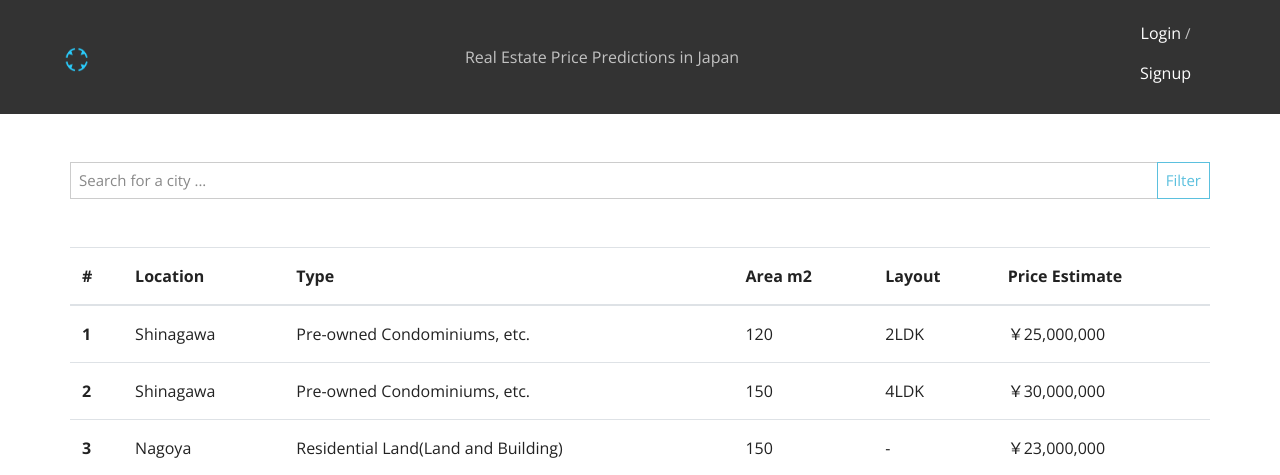
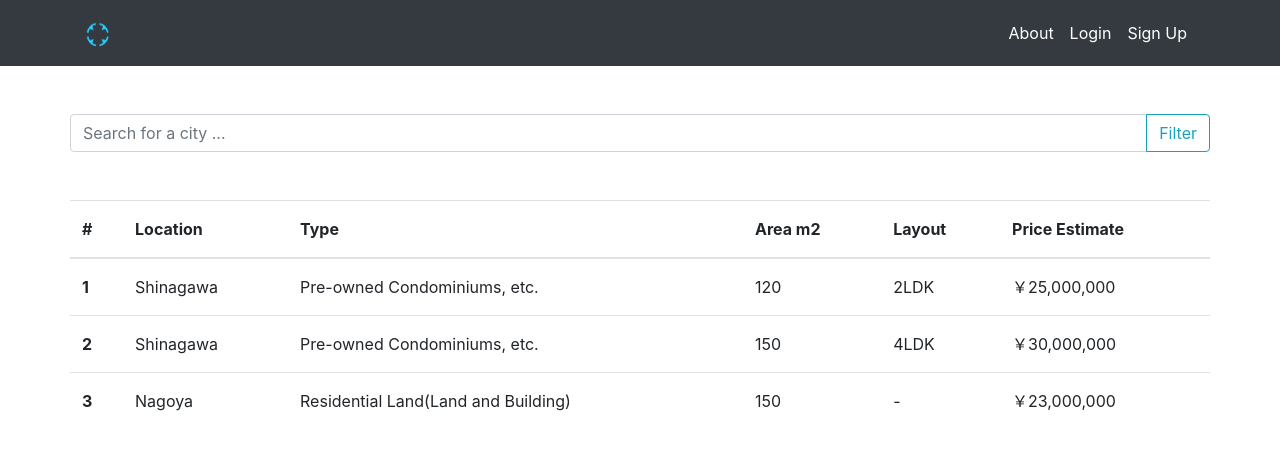
Before and after one commit to ryikeda/yosoku, a Flask app: page / in a window 1280 px wide. Shown: the top 475 px of the page. Run offline with Flask 2, Linux system fonts and the light colour scheme; some libraries are stand-ins or nearby versions.

Commit message:
updated nav bar

```diff
--- a/templates/base.html
+++ b/templates/base.html
@@ -4,28 +4,46 @@
 <head>
   <meta charset="UTF-8">
   <meta name="viewport" content="width=device-width, initial-scale=1.0">
-  <link rel="stylesheet" href="https://bootswatch.com/4/yeti/bootstrap.css">
+  <link rel="stylesheet" href="https://stackpath.bootstrapcdn.com/bootstrap/4.5.0/css/bootstrap.min.css">
+
   <link rel="stylesheet" href="/static/css/style.css">
   <script src="https://kit.fontawesome.com/97a0c30ba9.js" crossorigin="anonymous"></script>
   <title>Yosoku {% block title%}{% endblock%}</title>
 
 </head>
 
-<nav class="navbar navbar-dark bg-dark">
-  <a class="navbar-brand mx-5" href="#">
-    <img src="/static/img/icon_static.png" width="25" height="25" class="d-inline-block align-center" alt="">
-  </a>
-  <span class="navbar-text mx-5">
-    Real Estate Price Predictions in Japan
-  </span>
-  <span class="navbar-text mx-5 btn">
-    <a href="#">Login</a> /
-    <a id="signup-btn" class="nav-link" data-toggle="modal" data-target="#signupModal">
-      Signup
-    </a>
-  </span>
+
+<nav class="navbar navbar-expand-md navbar-dark bg-dark">
+  <div class="container">
+    <a class="navbar-brand" href="#"><img src="/static/img/icon_static.png" width="25" height="25"
+        class="d-inline-block align-center" alt=""></a>
+    <button class="navbar-toggler" type="button" data-toggle="collapse" data-target="#navbarNavDropdown"
+      aria-controls="navbarNavDropdown" aria-expanded="false" aria-label="Toggle navigation">
+      <span class="navbar-toggler-icon"></span>
+    </button>
+    <div class="collapse navbar-collapse" id="navbarNavDropdown">
+      <ul class="navbar-nav ml-auto">
+        <li class="nav-item"></li>
+        <a id="nav-about" class="nav-link text-white">About</a>
+        </li>
+        <li class="nav-item">
+          <a id="nav-login" class="nav-link text-white" data-toggle="modal" data-target="#login-modal">
+            Login</a>
+        </li>
+        <li class="nav-item">
+          <a id="nav-signup" class="nav-link text-white" data-toggle="modal" data-target="#signup-modal">
+            Sign Up</a>
+        </li>
+        <li class="nav-item">
+          <a id="nav-logout" class="nav-link hide" data-toggle="modal" data-target="#logout-modal">
+            (logout)</a>
+        </li>
+      </ul>
+    </div>
   </div>
 </nav>
+
+
 
 <body>
   {% block content%}
@@ -41,7 +59,7 @@
     integrity="sha384-JZR6Spejh4U02d8jOt6vLEHfe/JQGiRRSQQxSfFWpi1MquVdAyjUar5+76PVCmYl"
     crossorigin="anonymous"></script>
   <script src="https://unpkg.com/axios/dist/axios.min.js"></script>
-  <script type="text/javascript" src="/static/js/search.js"></script>
+  <script type="text/javascript" src="/static/js/main.js"></script>
   <script src="https://kit.fontawesome.com/97a0c30ba9.js" crossorigin="anonymous"></script>
   <!-- Scripts -->
 </body>
```
